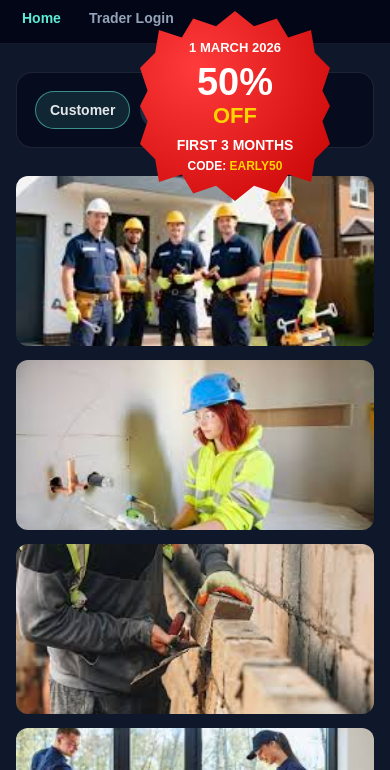
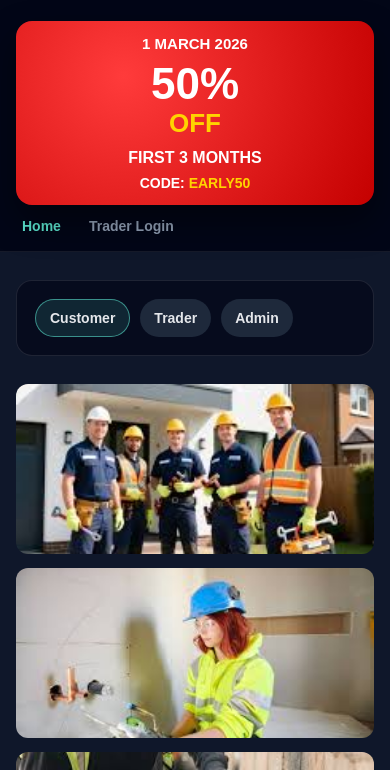
Before and after one commit to localtradefinderuk/local-trade-finder-uk, a plain HTML site: page index.html in a window 390 px wide. Shown: the part 74-844 px from the top of the page. Drawn offline with Linux system fonts and the light colour scheme.

Commit message:
Update index.html

```diff
--- a/index.html
+++ b/index.html
@@ -31,24 +31,25 @@
 
     /* Top pre-launch banner */
 /* Starburst promo badge */
+/* Starburst promo badge - docked to header gap */
 .promoSticker{
-  position: fixed;
-  right: 60px;     /* moved LEFT */
-  top: 85px;       /* moved UP */
+  position: absolute;      /* NOT fixed */
+  right: 210px;            /* leaves space for Home/Trader Login */
+  top: 18px;               /* aligns with header content */
+  z-index: 5;
 
-  width: 190px;    /* bigger */
-  height: 190px;   /* bigger */
+  width: 230px;            /* bigger so it fits */
+  height: 230px;
 
-  display: flex;
-  flex-direction: column;
-  justify-content: center;
-  align-items: center;
+  display:flex;
+  flex-direction:column;
+  justify-content:center;
+  align-items:center;
+  text-align:center;
 
   background: radial-gradient(circle at 30% 30%, #ff3b3b, #c40000);
-
-  color: white;
+  color: #fff;
   font-weight: 900;
-  text-align: center;
 
   clip-path: polygon(
     50% 0%, 60% 8%, 72% 4%, 78% 14%, 90% 10%, 92% 22%,
@@ -62,6 +63,27 @@
   box-shadow: 0 16px 35px rgba(0,0,0,.45);
 }
 
+/* Make sure the header container is the positioning parent */
+.headInner{
+  max-width:980px; margin:0 auto;
+  display:flex; justify-content:space-between; align-items:center;
+  gap:12px; flex-wrap:wrap;
+  position: relative;
+}
+
+
+/* Mobile: stick it below the header so it never overlaps nav */
+@media (max-width: 900px){
+  .promoSticker{
+    position: static;
+    width: 100%;
+    height: auto;
+    clip-path: none;
+    border-radius: 16px;
+    padding: 14px;
+    margin-top: 12px;
+  }
+}
 
 
     .headInner{
@@ -431,20 +453,6 @@ async function loadPendingApplications(){
 </head>
 
 <body>
-  <!-- Pre-launch banner -->
-<div class="promoSticker">
-  <div style="font-size:13px; font-weight:800;">1 MARCH 2026</div>
-
-  <div style="font-size:38px; line-height:1; margin-top:8px;">50%</div>
-  <div style="font-size:22px; color:#ffd400; margin-top:2px;">OFF</div>
-
-  <div style="font-size:14px; margin-top:8px;">FIRST 3 MONTHS</div>
-  <div style="font-size:12px; margin-top:6px; font-weight:800;">
-    CODE: <span style="color:#ffd400;">EARLY50</span>
-  </div>
-</div>
-
-
 
   <!-- Header -->
  <header class="siteHeader">
@@ -460,6 +468,19 @@ async function loadPendingApplications(){
       </div>
     </div>
 
+    <!-- Promo sticker (sits between title and nav) -->
+    <div class="promoSticker">
+      <div style="font-size:15px; font-weight:900;">1 MARCH 2026</div>
+
+      <div style="font-size:44px; line-height:1; margin-top:10px;">50%</div>
+      <div style="font-size:26px; color:#ffd400; margin-top:2px;">OFF</div>
+
+      <div style="font-size:16px; margin-top:10px;">FIRST 3 MONTHS</div>
+      <div style="font-size:14px; margin-top:8px; font-weight:900;">
+        CODE: <span style="color:#ffd400;">EARLY50</span>
+      </div>
+    </div>
+
     <nav class="mainNav">
       <button class="navBtn active" onclick="return showLTPage('lt-home')">Home</button>
       <button class="navBtn" onclick="return showLTPage('lt-myaccount')">Trader Login</button>
@@ -467,6 +488,7 @@ async function loadPendingApplications(){
 
   </div>
 </header>
+
 
 
   <!-- HOME -->
```
